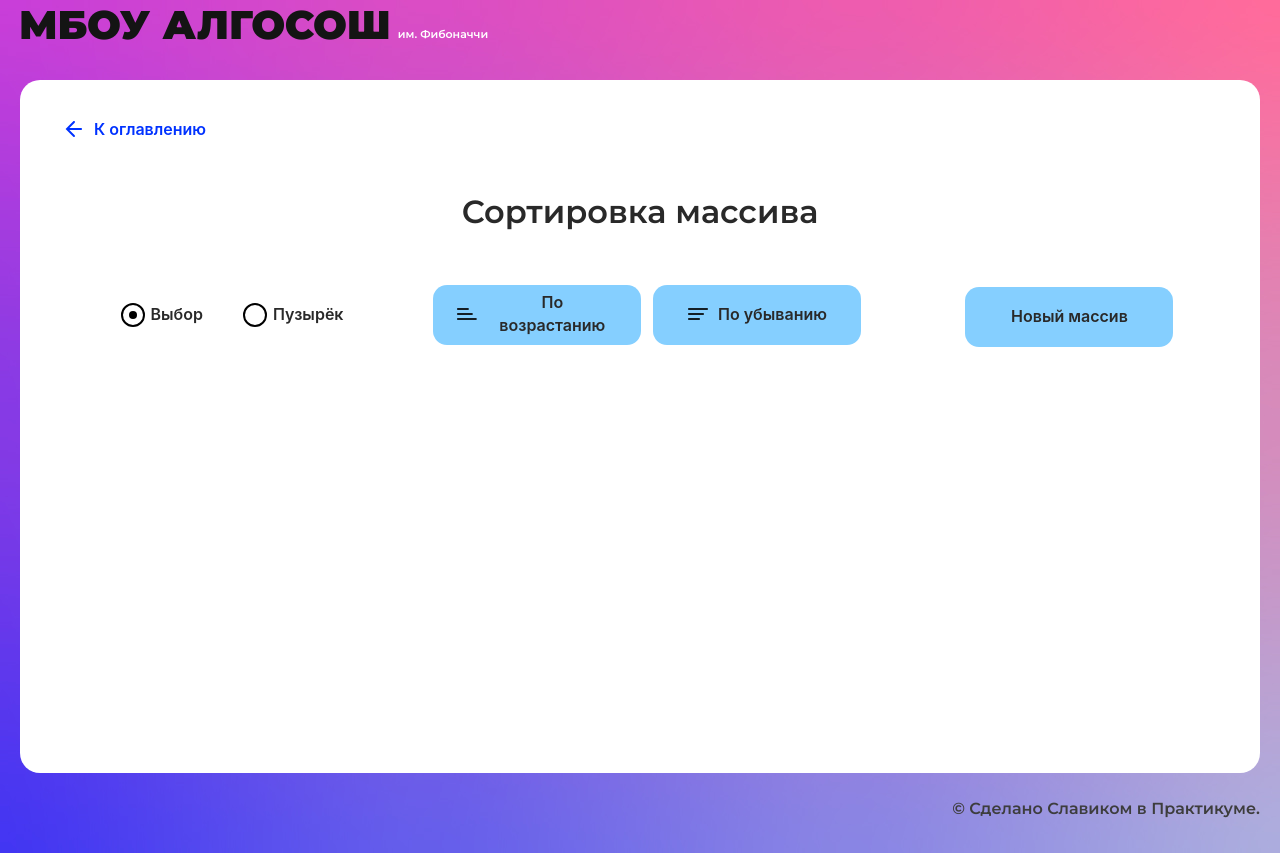
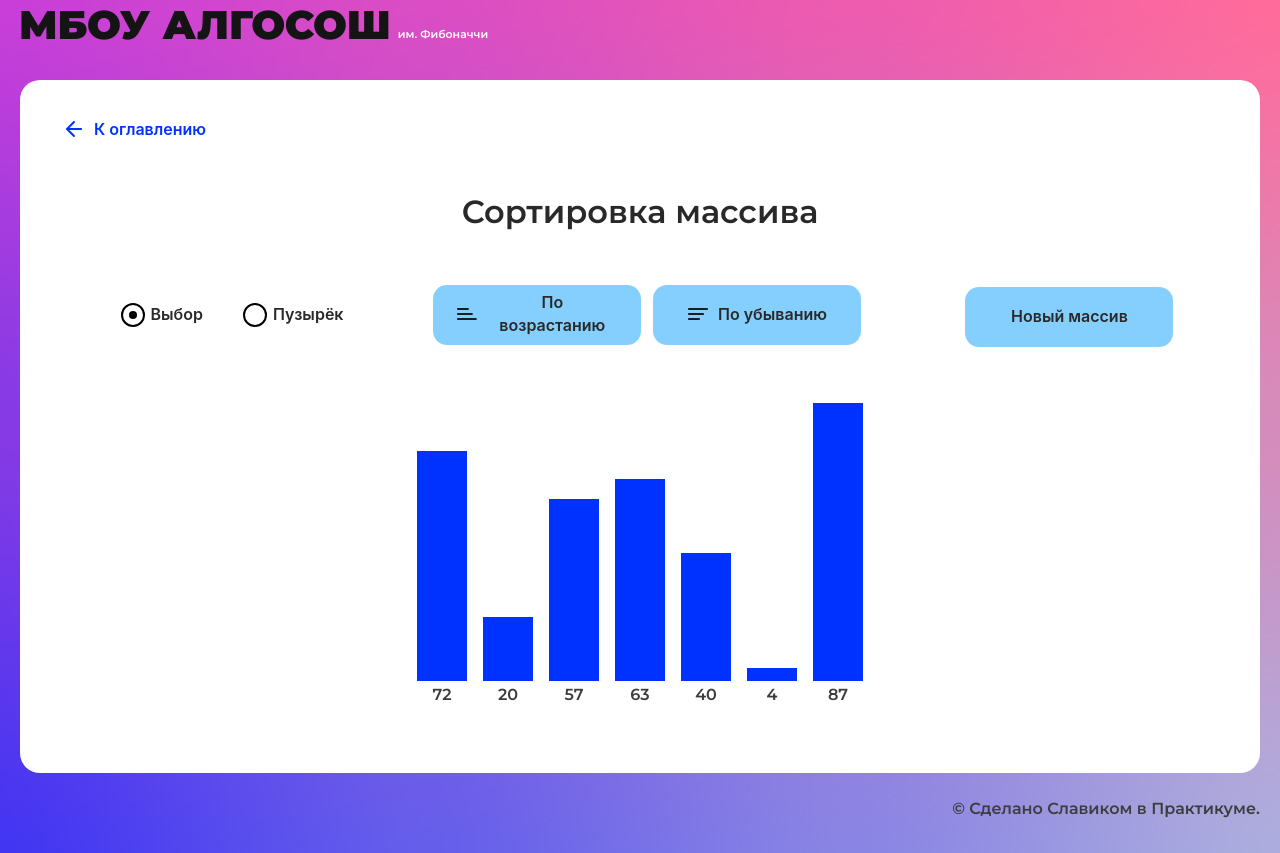
Before and after one commit to lighterboiii/algososh, a React (Create React App) app: page /sorting in a window 1280 px wide. Built offline with nearby package versions, Linux system fonts and the light colour scheme.

Commit message:
сделать генерацию случайного массива при монтировании компонента сортировка

```diff
--- a/src/components/list-page/utils.ts
+++ b/src/components/list-page/utils.ts
@@ -15,7 +15,6 @@ export const generateArray = () => {
 
 export const setLinkedList = () => {
   const array = generateArray().map(el => String(el));
-  console.log(array)
   array.forEach(el => {
     linkedList.append({ value: el, state: ElementStates.Default })
   })
--- a/src/components/sorting-page/sorting-page.tsx
+++ b/src/components/sorting-page/sorting-page.tsx
@@ -1,4 +1,4 @@
-import React, { ChangeEvent, FormEvent, useState } from "react";
+import React, { ChangeEvent, FormEvent, useEffect, useState } from "react";
 import { SolutionLayout } from "../ui/solution-layout/solution-layout";
 import { RadioInput } from "../ui/radio-input/radio-input";
 import { Button } from "../ui/button/button";
@@ -18,6 +18,10 @@ export const SortingPage: React.FC = () => {
     desc: false,
     loader: false
   });
+
+  useEffect(() => {
+    setArray(randomArr());
+  }, []);
 
   const generateArray = (e: FormEvent<HTMLButtonElement>) => {
     e.preventDefault();
```
Also changed, not shown: src/components/sorting-page/utils.ts (+0 -27 lines).
